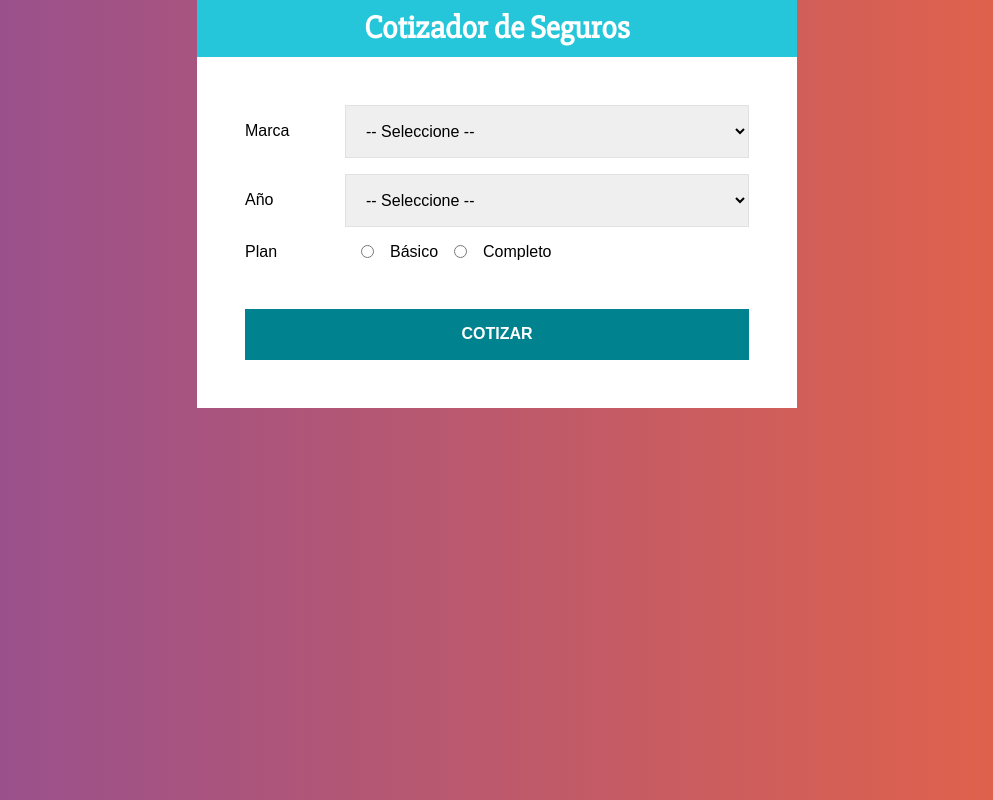
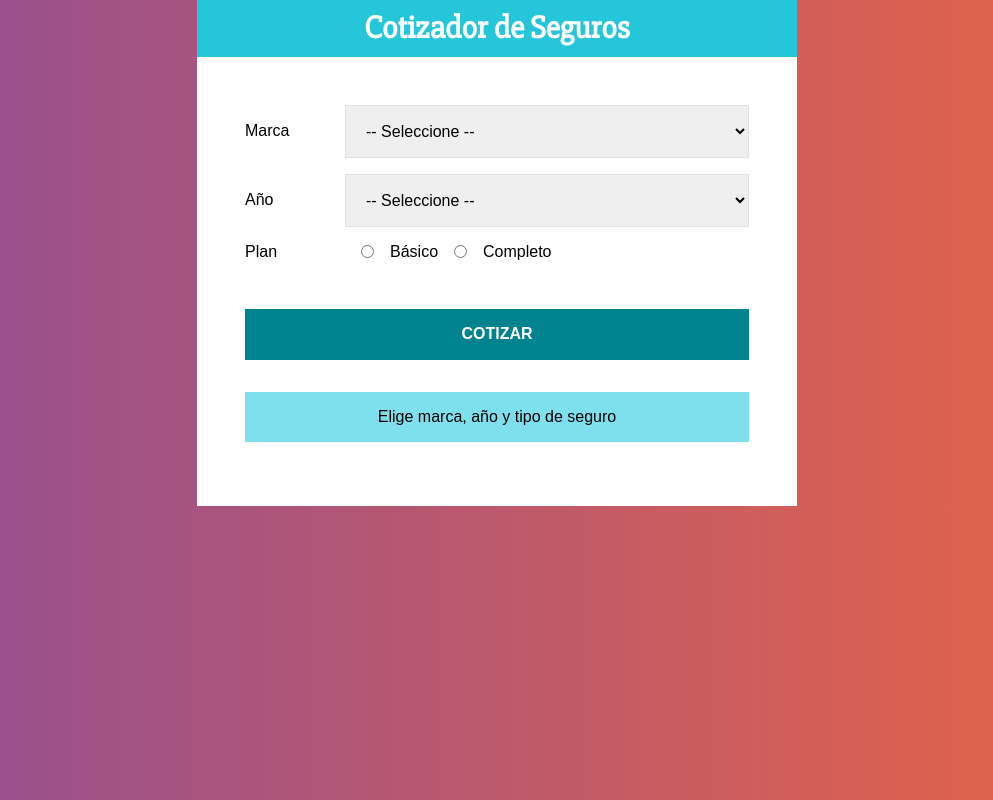
Before and after one commit to bryan2811/cotizador-seguro-autos-react, a React (Create React App) app: page / in a window 1280 px wide. Shown: the whole page, without its empty margins (143-1136 px from the left). Built offline with nearby package versions, Linux system fonts and the light colour scheme.

Commit message:
mostrando el total a pagar

```diff
--- a/src/App.js
+++ b/src/App.js
@@ -1,7 +1,8 @@
 import React, { useState } from 'react';
 import Header from './components/Header';
 import Formulario from './components/Formulario';
-import Resumen from './components/Resumen'
+import Resumen from './components/Resumen';
+import Resultado from './components/Resultado';
 
 import styled from '@emotion/styled';
 
@@ -27,7 +28,7 @@
   });
 
   // Extraer datos
-  const { datos } = resumen;
+  const { cotizacion,  datos } = resumen;
 
   return (
     <Contenedor>
@@ -41,6 +42,10 @@
             <Resumen
               datos={datos}
             />
+
+            <Resultado
+              cotizacion={cotizacion}
+            />
         </ContenedorFormulario>
     </Contenedor>
   );
--- a/src/components/Resultado.js
+++ b/src/components/Resultado.js
@@ -1,8 +1,41 @@
 import React from 'react';
+import styled from '@emotion/styled';
 
-const Resultado = () => {
+const Mensaje = styled.p`
+    background-color: rgb(127, 224, 237);
+    margin-top: 2rem;
+    padding: 1rem;
+    text-align: center;
+`;
+
+const ResultadoCotizacion = styled.div`
+    text-align: center;
+    padding: 1.5rem;
+    border: 1px solid #26C6DA;
+    background-color: rgb(127, 224, 237);
+    margin-top: 1rem;
+    position: relative;
+`;
+
+const TextoCotizacion = styled.p`
+    color: #00838F;
+    padding: 1rem;
+    text-transform: uppercase;
+    font-weight: bold;
+    margin: 0;
+`;
+
+const Resultado = ({ cotizacion }) => {
+
     return (
-
+        (cotizacion === 0) ?
+        <Mensaje>Elige marca, año y tipo de seguro</Mensaje>
+        :
+        (
+            <ResultadoCotizacion>
+                <TextoCotizacion>El total es: ${cotizacion}</TextoCotizacion>
+            </ResultadoCotizacion>
+        )
      );
 }
 
--- a/src/index.css
+++ b/src/index.css
@@ -9,8 +9,8 @@
 }
 ul {
   list-style: none;
-  padding: none;
-  margin: none;
+  padding: 0;
+  margin:  0;
 }
 span.resultado {
   position: relative;
```
